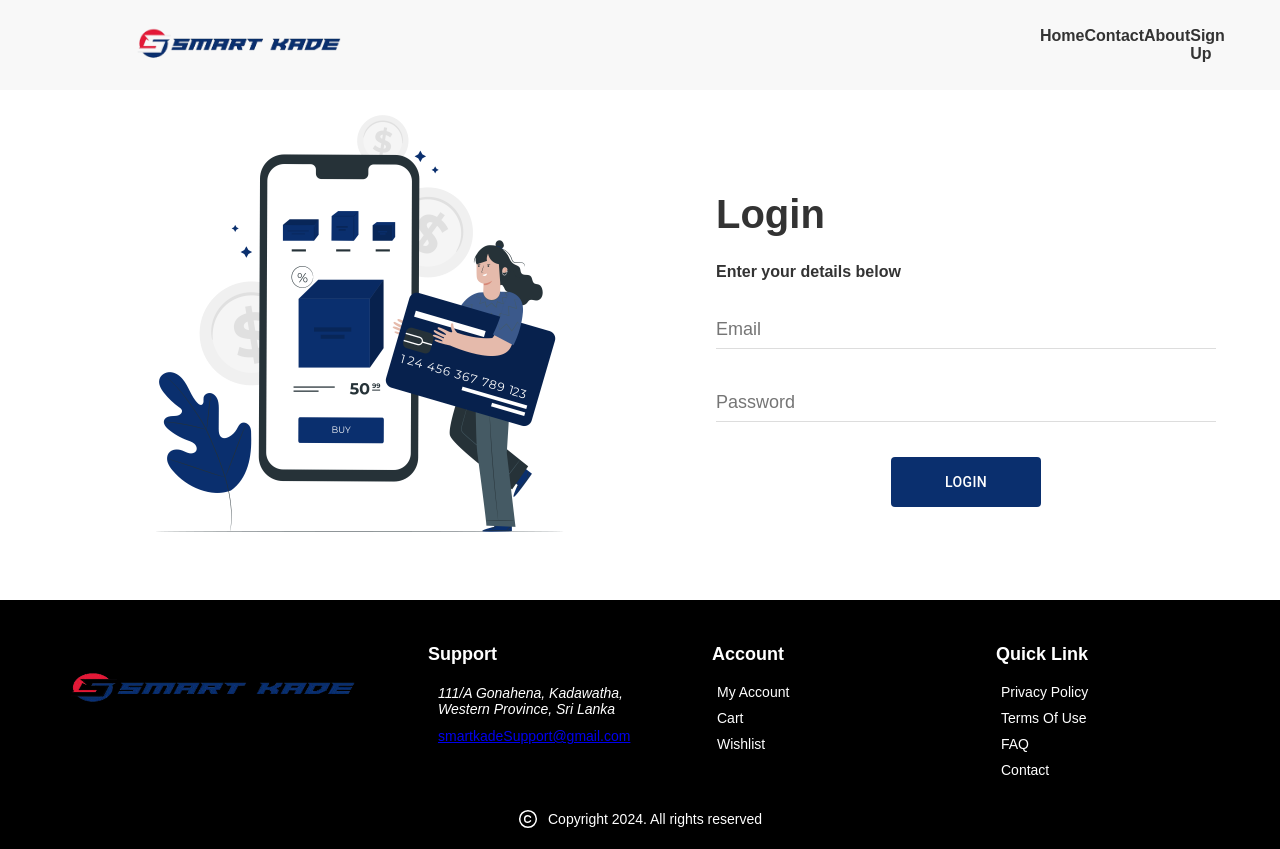
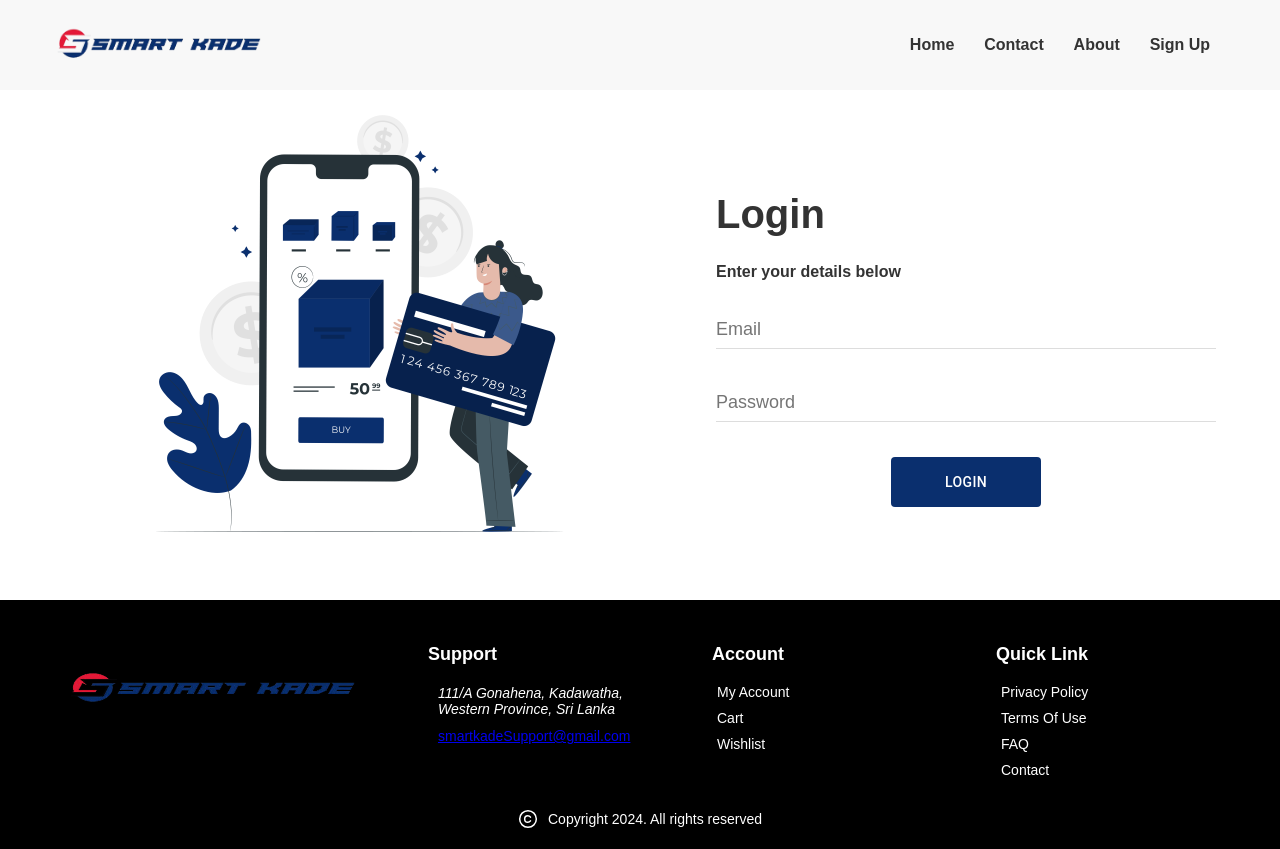
Before and after one commit to pasanmayura/Ecommerce_Website, a Next.js app in the folder frontend-admin/: page /LoginAdmin in a window 1280 px wide. Built offline with nearby package versions, Linux system fonts and the light colour scheme.

Commit message:
feat: enhance layout responsiveness in Register.css by adjusting flex properties

```diff
--- a/frontend-admin/src/styles/Register.css
+++ b/frontend-admin/src/styles/Register.css
@@ -24,6 +24,7 @@ body {
 
   .headerLoginAdmin-logo-smart-kade {
     display: flex;
+    flex: 1;
     height: 50px;
     width: 400px;
     align-items: flex-start;
@@ -33,7 +34,7 @@ body {
 
   .nav {
     display: flex;
-    flex: 1;
+    flex: 1.5;
     justify-content: space-evenly;
     margin-left: 50%
   }
```
